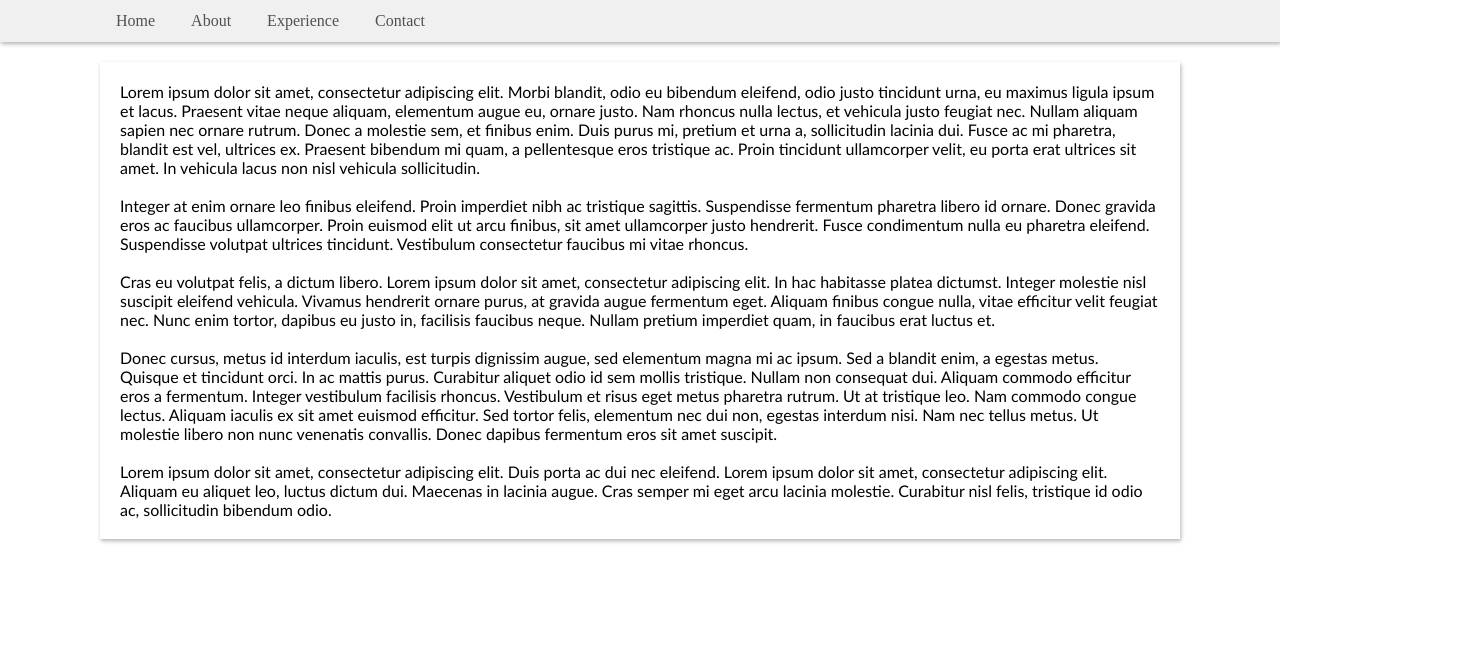
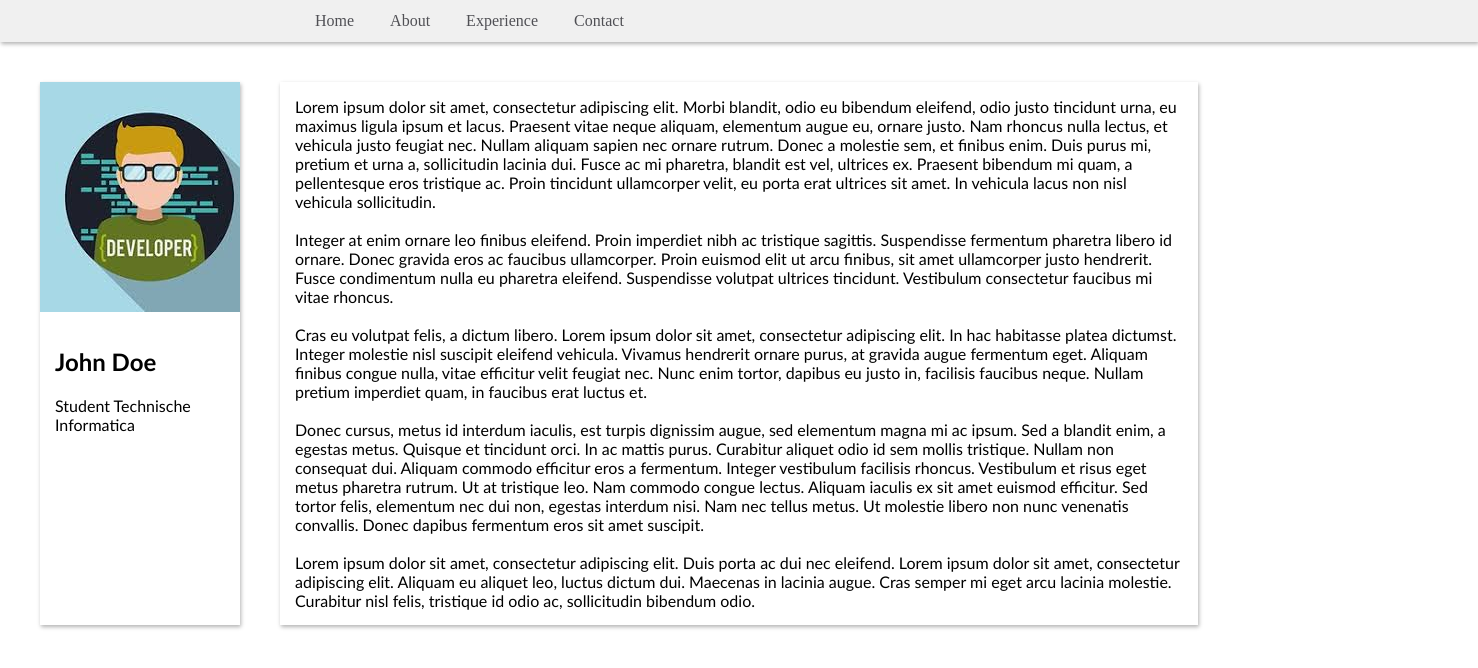
Before and after one commit to AukeSchaap/webdev, a plain HTML site: page www/index.html in a window 1280 px wide. Shown: the whole page, 1478 px wide, since content can reach past the window. Drawn offline with Linux system fonts and the light colour scheme.

Commit message:
Using CSS Grid, impovements to layout, navbar and content

```diff
--- a/www/css/stylesheet.css
+++ b/www/css/stylesheet.css
@@ -1,25 +1,29 @@
 body {
+    display: grid;
+    gap: 40px 40px;
+    grid-template-columns: auto 219px 880px 219px auto;
+    grid-template-areas:
+        "header header header header header"
+        ". content content content .";
     margin: 0;
     font-family: Calibri, serif;
 }
 
 .navbar {
-    width: auto;
-    border: none;
-    display: block;
+    grid-area: header;
+    box-shadow: 1px 2px 4px rgba(0,0,0,0.3);
+    display: grid;
+    grid-template-columns: inherit;
+    gap: inherit;
     background-color: #f0f0f0;
-    box-shadow: 1px 2px 4px rgba(0,0,0,0.3);
     font-family: "Calibri Light", serif;
-    margin-bottom: 20px;
 }
 
 .navbar-center {
-    margin-left: auto;
-    margin-right: auto;
-    max-width: 1080px;
+    grid-column: 3;
 }
 
-.navbar a {
+.navbar-center a {
     display: inline-block;
     padding: 12px 16px;
     vertical-align: middle;
@@ -33,12 +37,42 @@ body {
 }
 
 .content {
-    margin-left: auto;
-    margin-right: auto;
-    max-width: 1080px;
+    grid-area: content;
+    display: grid;
+    grid-template-columns: [left] 200px [middle] auto [right] 200px;
+    grid-template-areas:
+        "left middle right";
+    grid-template-rows: 300px auto;
+    gap: inherit;
+}
+
+.content > div {
     box-shadow: 1px 2px 4px rgba(0,0,0,0.3);
+    padding: 15px;
+}
+
+.content-left {
+    grid-area: left;
+    grid-row: span 2;
+    padding: 0 !important;
+}
+
+.content-left-picture {
+    background-image: url("../img/developer.jpg");
+    width: auto;
+    height: 230px
+}
+
+.content-left-container {
+    height: 100px;
+    padding: 15px;
 }
 
 .content-middle {
-    padding: 20px;
+    grid-area: middle;
+    grid-row: span 2;
 }
+
+.content-right {
+    grid-area: right;
+}
--- a/www/index.html
+++ b/www/index.html
@@ -14,6 +14,15 @@
     </div>
     </div>
     <div class="content">
+        <div class="content-left">
+            <div class="content-left-picture">
+
+            </div>
+            <div class="content-left-container">
+                <p><h2>John Doe</h2></p>
+                <p>Student Technische Informatica</p>
+            </div>
+        </div>
         <div class="content-middle">
             Lorem ipsum dolor sit amet, consectetur adipiscing elit. Morbi blandit, odio eu bibendum eleifend, odio justo tincidunt urna, eu maximus ligula ipsum et lacus. Praesent vitae neque aliquam, elementum augue eu, ornare justo. Nam rhoncus nulla lectus, et vehicula justo feugiat nec. Nullam aliquam sapien nec ornare rutrum. Donec a molestie sem, et finibus enim. Duis purus mi, pretium et urna a, sollicitudin lacinia dui. Fusce ac mi pharetra, blandit est vel, ultrices ex. Praesent bibendum mi quam, a pellentesque eros tristique ac. Proin tincidunt ullamcorper velit, eu porta erat ultrices sit amet. In vehicula lacus non nisl vehicula sollicitudin.
             <br /><br />
```
Also changed, not shown: www/img/developer.jpg (added).
